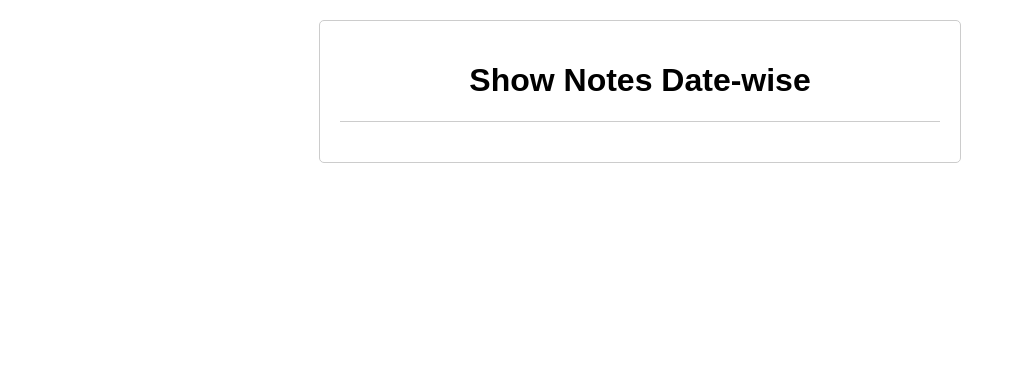
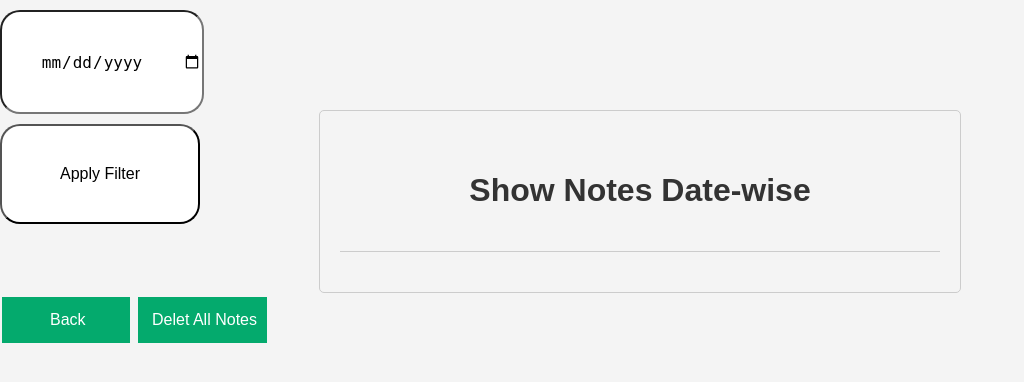
Before and after one commit to AhsanUllahv/Sticky_Notes, a PHP site: page /show.html in a window 1280 px wide. Shown: the top 382 px of the page, without its empty margins (0-1024 px from the left). Run offline with PHP 8.4, Linux system fonts and the light colour scheme.

Commit message:
Add delet button/ add filter/ add css

```diff
--- a/add.html
+++ b/add.html
@@ -5,6 +5,7 @@
     <meta name="viewport" content="width=device-width, initial-scale=1.0">
     <title>Add Notes</title>
     <link rel="stylesheet" href="styles.css">
+
 </head>
 <body>
     <div class="container">
@@ -16,6 +17,11 @@
             <button id="add-note">Add Note</button>
         </div>
     </div>
+
+    <!--Add Back Button-->
+    <div class="back-button">
+     <button class="back-button" id="back-button">Back</button>
+    </div>
     <script src="add.js"></script>
 </body>
 </html>
--- a/show.html
+++ b/show.html
@@ -6,13 +6,37 @@
     <title>Show Notes Date-wise</title>
     <link rel="stylesheet" href="styles.css">
 </head>
+
+
+
 <body>
+    <!-- apply filter-->
+    <div class="filter">
+        <input type="date" class="filter" id="filter-date">
+        <button onclick="filterNotes()" class="filter" id="filter-button">Apply Filter</button>
+    </div>
+
     <div class="container">
         <h1>Show Notes Date-wise</h1>
         <div id="notes-container">
             <!-- Sticky notes will be displayed here -->
         </div>
     </div>
+
+    <!--Add Back Button-->
+    <div class="back-button">
+    <button class="back-button" id="back-button">Back</button>
+    </div>
+
+  <!--Delet All Notes Button-->
+    <div class="delete-all-notes">
+    <button class="delete-all-notes" id="delete-all-notes">Delet All Notes</button>
+    </div>
+
+
+
+
+    <!--link java script-->
     <script src="show.js"></script>
 </body>
 </html>
--- a/show.js
+++ b/show.js
@@ -9,10 +9,56 @@ document.addEventListener("DOMContentLoaded", function() {
             const noteElement = document.createElement("div");
             noteElement.classList.add("note");
             noteElement.innerHTML = `<strong>${note.dateTime}</strong>: ${note.content}`;
+
             notesContainer.appendChild(noteElement);
+
+            // Create a delete button for each note and append it to the end of the note box
+            const deleteButton = document.createElement("button");
+            deleteButton.textContent = "Delete";
+            deleteButton.classList.add("delete-button"); // Add a class to style delete buttons in CSS
+            deleteButton.addEventListener("click", () => {
+                deleteNoteFromStorage(note);
+                noteElement.remove();
+            });
+            noteElement.appendChild(deleteButton);
+        });
+    }
+
+    // Function to delete a note from storage
+    function deleteNoteFromStorage(noteToDelete) {
+        const notes = JSON.parse(localStorage.getItem("notes")) || [];
+        const updatedNotes = notes.filter(note => note !== noteToDelete);
+        localStorage.setItem("notes", JSON.stringify(updatedNotes));
+    }
+
+    // Function to filter notes by date
+    function filterNotesByDate() {
+        const selectedDate = document.getElementById("filter-date").value;
+        const notes = document.getElementsByClassName("note");
+        Array.from(notes).forEach(note => {
+            const noteDate = note.querySelector("strong").textContent;
+            if (selectedDate !== "" && noteDate !== selectedDate) {
+                note.style.display = "none";
+            } else {
+                note.style.display = "block";
+            }
         });
     }
 
     // Load and display notes when the page loads
     loadAndDisplayNotes();
+
+    // Add event listener to the filter button
+    document.getElementById("filter-button").addEventListener("click", filterNotesByDate);
+
+    // Function to delete all notes
+    document.getElementById("delete-all-notes").addEventListener("click", () => {
+        localStorage.removeItem("notes");
+        notesContainer.innerHTML = ""; // Clear the notes container
+    });
+
+    // Add Button function
+    document.getElementById("back-button").onclick = function () {
+        location.href = "index.html";
+    };
 });
--- a/styles.css
+++ b/styles.css
@@ -1,3 +1,56 @@
+ /* Back button styles */
+.back-button
+{
+  border: none;
+  color: white;
+  padding: 5px 22px;
+  text-align: center;
+  text-decoration: none;
+  display: inline-block;
+  font-size: 16px;
+  margin: 4px 2px;
+  cursor: pointer;
+  background-color: #04AA6D;
+  width: 2;
+  height: 3;
+}
+
+/* Style for delete buttons in html */
+
+.delete-all-notes
+{
+  border: none;
+  color: white;
+  padding: 5px 5px;
+  text-align: center;
+  text-decoration: none;
+  display: inline-block;
+  font-size: 16px;
+  margin: 4px 2px;
+  cursor: pointer;
+  background-color: #04AA6D;
+
+}
+
+/* Style for delete buttons in java */
+.note button {
+    background-color: #008CBA;
+    color: white;
+    border: none;
+    padding: 5px 10px;
+    cursor: pointer;
+    margin-left: 5px;
+}
+
+/* Style for delete buttons on hover */
+.note button:hover {
+    background-color: rgb(239, 78, 78);
+}
+
+
+
+
+/* The Modal (background) */
 body {
     font-family: Arial, sans-serif;
     margin: 0;
@@ -39,8 +92,79 @@ textarea {
 }
 
 .note {
-    background-color: #f9f9f9;
-    padding: 10px;
-    margin-bottom: 10px;
-    border-left: 5px solid #ccc;
+    width: 300px; /* Width of the note */
+    height: 100px; /* Height of the note */
+    background-color: #fff; /* Background color */
+    padding: 20px; /* Padding inside the note */
+    margin-bottom: 20px; /* Margin below each note */
+    border: 1px solid #ccc; /* Border */
+    border-radius: 10px; /* Border radius */
+    box-shadow: 0 4px 8px rgba(0, 0, 0, 0.1); /* Box shadow for depth */
+    display: block;
 }
+
+
+
+
+
+
+ /* The Modal (background) */
+body {
+    background-color: #f4f4f4;
+    font-family: Arial, sans-serif;
+    margin: 0;
+    padding: 0;
+}
+
+.container {
+    width: 80%;
+    margin: auto;
+    overflow: hidden;
+}
+
+h1 {
+    color: #333;
+    font-size: 2em;
+    text-align: center;
+    padding: 20px 0;
+}
+
+ul {
+    list-style: none;
+    padding: 0;
+}
+
+li {
+    background: #04AA6D;
+    color: #fff;
+    margin: 5px 0;
+    padding: 10px ;
+    text-align: center;
+}
+
+li a {
+    color: #fff;
+    text-decoration: none;
+}
+
+/* Style for the filter button */
+.filter {
+    width: 200px; /* Width of the note */
+    height: 100px; /* Height of the note */
+   background-color: #fff;
+    color: black;
+    padding: 0px 0px;
+    text-align: center;
+    text-decoration: none;
+    align-self: auto;
+    font-size: 16px;
+    margin-top: 10px;
+    cursor: pointer;
+    border-radius: 20px;
+}
+
+.filter button:hover {
+    background-color: rgb(239, 78, 78);}
+
+.filter input:hover {
+    background-color: rgb(239, 78, 78);}
```
Also changed, not shown: add.js (+8 -1 lines).
